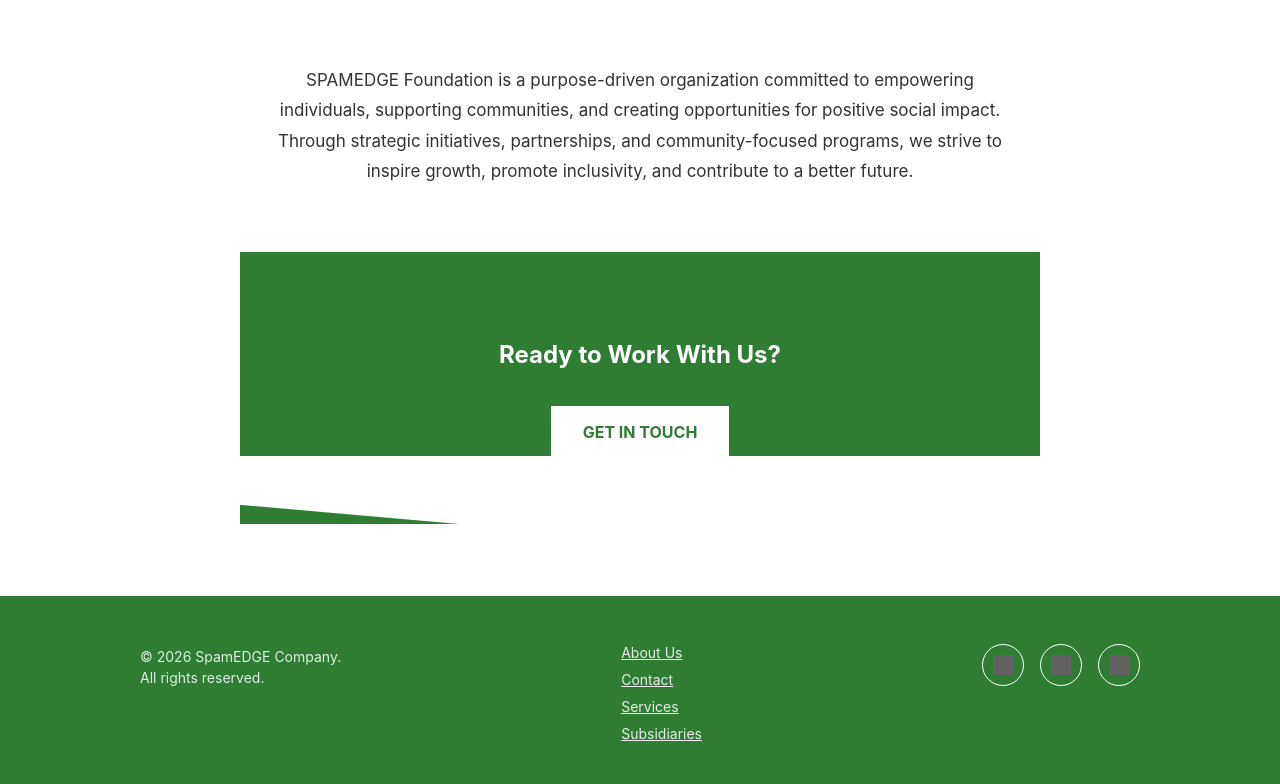
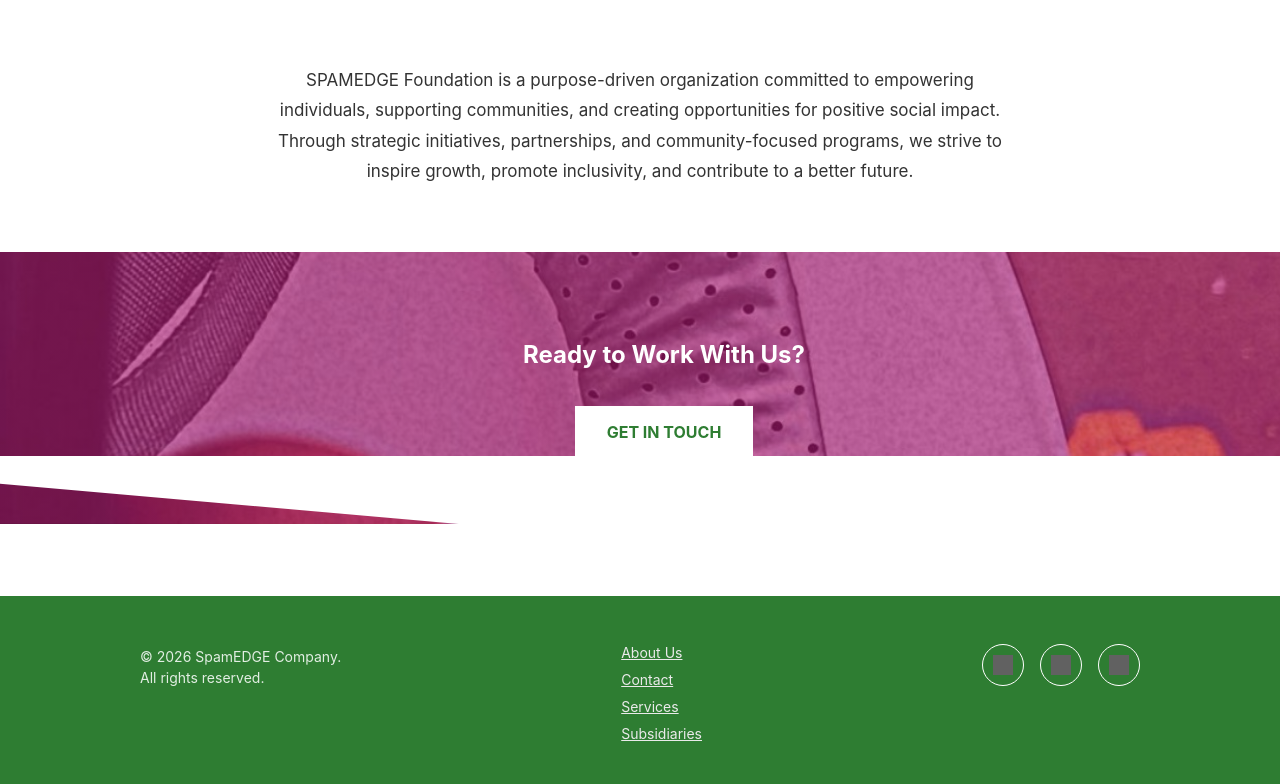
Before and after one commit to spamEDGEcompany/spamEDGEcompany.github.io, a Jekyll site: the page built from index.md, in a window 1280 px wide. Shown: the part 2921-3705 px from the top of the page. Built offline with Jekyll 4.4.1, drawn with Linux system fonts in a browser that asks for light colours; grey boxes are pictures that could not be loaded.

Commit message:
Update index.md

```diff
--- a/index.md
+++ b/index.md
@@ -51,7 +51,7 @@
 <p style="font-size:17px; line-height:1.8; color:#333;">SPAMEDGE Foundation is a purpose-driven organization committed to empowering individuals, supporting communities, and creating opportunities for positive social impact. Through strategic initiatives, partnerships, and community-focused programs, we strive to inspire growth, promote inclusivity, and contribute to a better future.</p>
 </div>
 
-<div style="background:#2e7d32; color:#fff; padding:64px 24px; text-align:center;">
+<div style="background-image: linear-gradient(rgba(192,23,124,0.55), rgba(192,23,124,0.55)), url('/cta-bg.jpeg'); background-size:cover; background-position:center; color:#fff; padding:64px 24px; text-align:center; width:100vw; position:relative; left:50%; right:50%; margin-left:-50vw; margin-right:-50vw;">
 <h2>Ready to Work With Us?</h2>
 <a href="/contact" style="background:#fff; color:#2e7d32; padding:14px 32px; text-decoration:none; font-weight:700; display:inline-block; margin-top:12px;">GET IN TOUCH</a>
 </div>
```
